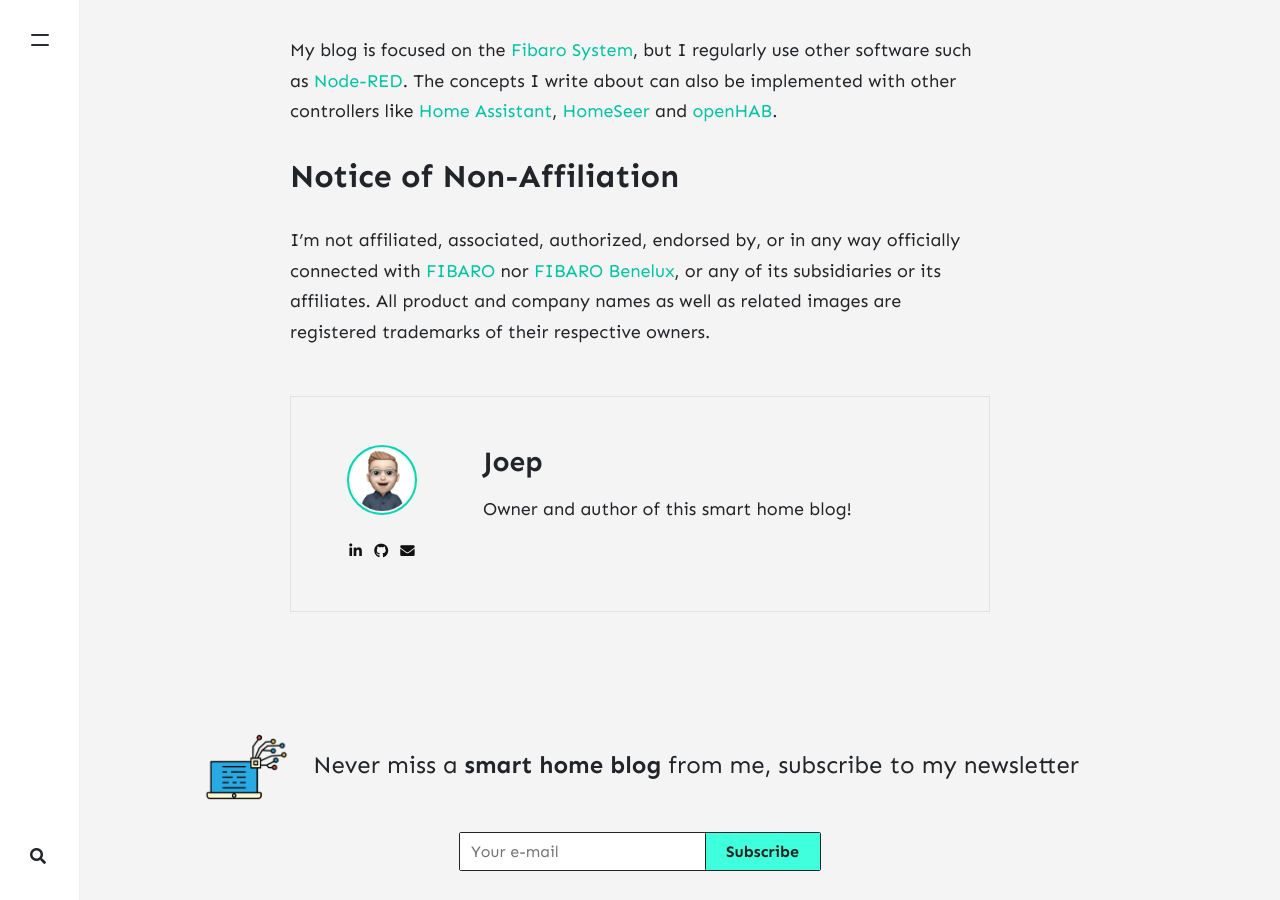
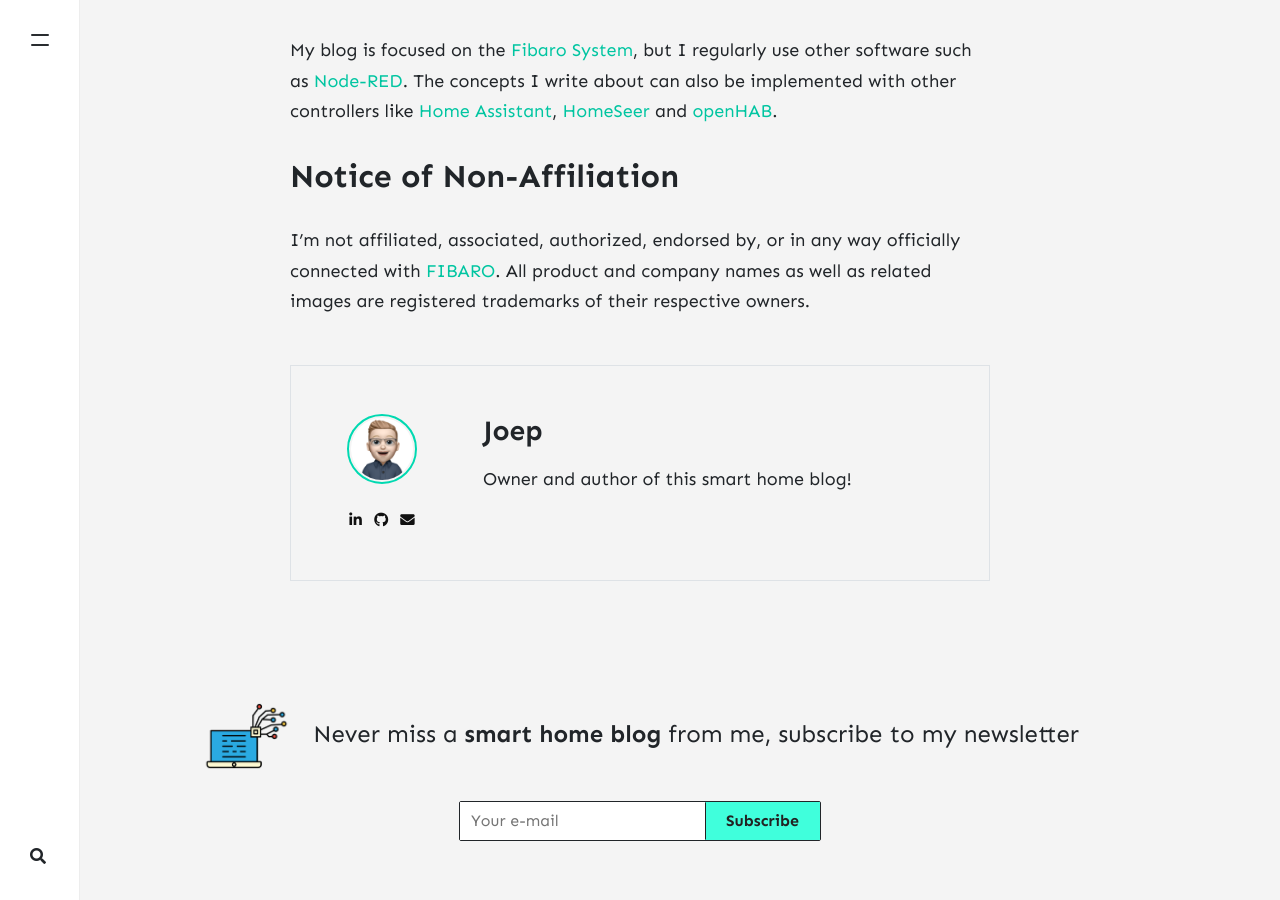
Before and after one commit to joepv/joepv.github.io, a Jekyll site: the page built from _pages/about.md, in a window 1280 px wide and 900 px high, scrolled down 844 px. Built offline with Jekyll 4.4.1, drawn with Linux system fonts in a browser that asks for light colours; nearby versions of some CDN libraries.

```diff
--- a/_pages/about.md
+++ b/_pages/about.md
@@ -13,7 +13,7 @@
 
 ## Notice of Non-Affiliation
 
-I’m not affiliated, associated, authorized, endorsed by, or in any way officially connected with [FIBARO](https://www.fibaro.com/) nor [FIBARO Benelux](https://fibarobenelux.com/), or any of its subsidiaries or its affiliates. All product and company names as well as related images are registered trademarks of their respective owners.
+I’m not affiliated, associated, authorized, endorsed by, or in any way officially connected with [FIBARO](https://www.fibaro.com/). All product and company names as well as related images are registered trademarks of their respective owners.
 
 <div class="list-authors mt-5">
 {% for author in site.authors %}
```
